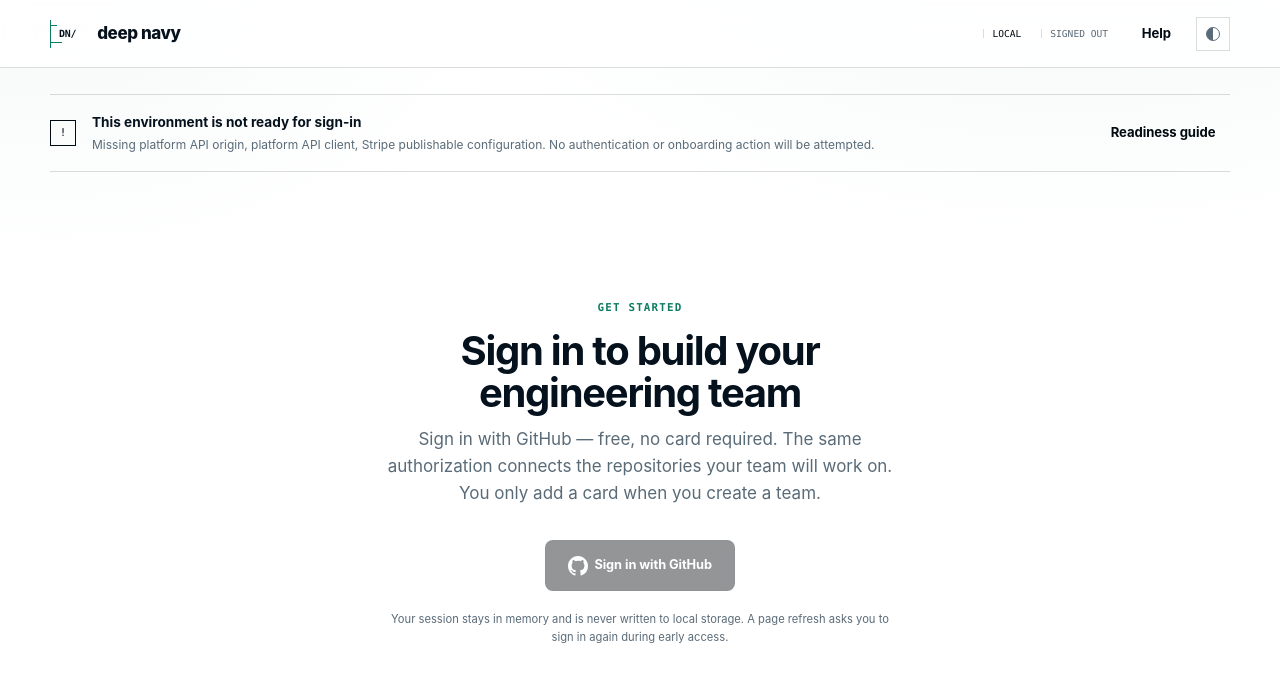
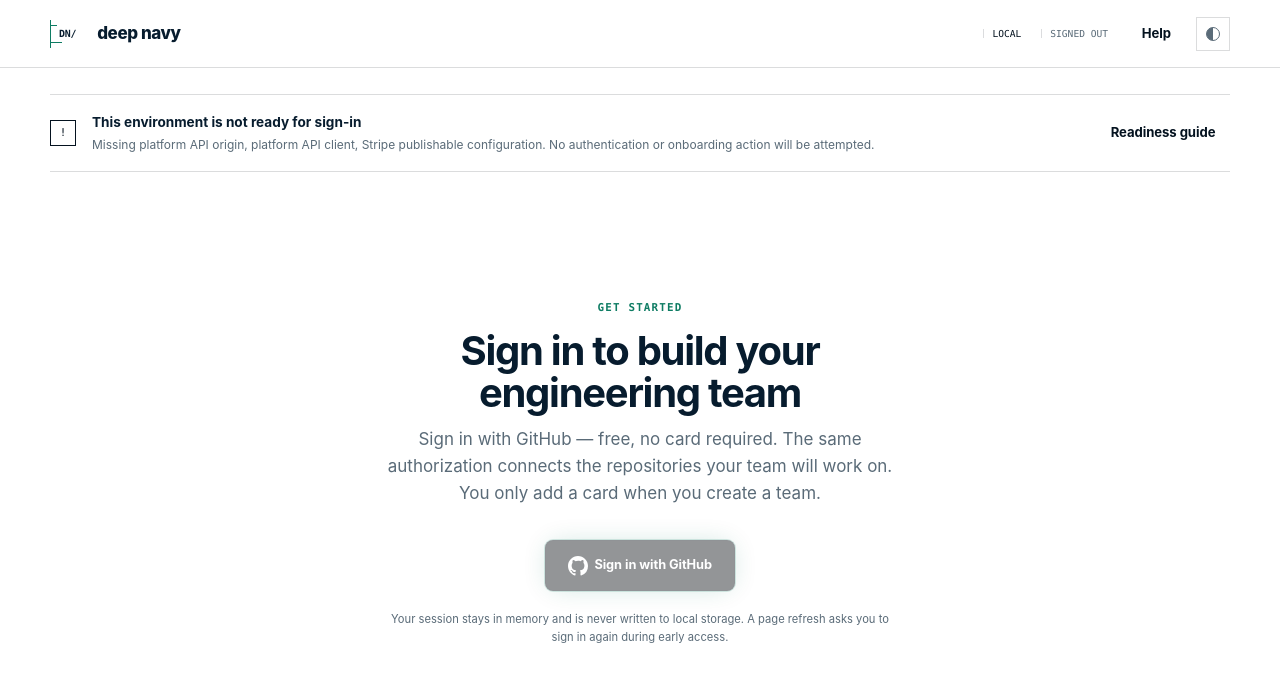
Before and after one commit to deep-navy/deep-navy-site, a Jekyll site: the page built from app/index.html, in a window 1280 px wide. Shown: the top 682 px of the page. Built offline with Jekyll 4.4.1, drawn with Linux system fonts in a browser that asks for light colours.

Commit message:
feat(design): make the navy readable as navy, and give the page depth
The last palette change moved the ground seven points of blue. That is
invisible, which is why the design looked unchanged - a fair reading,
because on screen it was still just black. The ramp now sits 27 points
of blue above red at the ground and carries the hue up through every
elevation.

Colour alone was never going to fix it. The ground is one flat value, so
any page without panels - signing in, an empty workspace - painted as a
black rectangle no matter how blue the token was. Light now falls from
the surface: the top of the page sits nearer it, the bottom recedes into
the trench. That is the actual deep-ocean idea, and it costs two fixed
gradients that never repaint.

The primary action was the quietest element on the sign-in screen: a
neutral grey button on a dark ground. GitHub owns its mark and colours,
so the emphasis goes around the button as a seafoam ring rather than
repainting their brand.

Contrast re-verified against the new ground: body text 17.5:1, accent
text 11.6:1, muted 6.2:1, the emissive dot 12.3:1.

Co-Authored-By: Claude Fable 5 <noreply@anthropic.com>

```diff
--- a/assets/css/main.css
+++ b/assets/css/main.css
@@ -991,3 +991,45 @@ pre { overflow-x: auto; padding: 1.2rem; border: 1px solid var(--line); border-r
   .button[aria-busy="true"]::before { animation: none; }
   .crew-row.is-on .crew-dot { animation: none; }
 }
+
+/* ══════════════════════════════════════════════════════════════════
+   Depth.
+
+   The ground is one flat colour, so a page without panels - signing in,
+   an empty workspace - renders as a black rectangle regardless of how
+   blue the token is. Light falls from the surface: the top of the page
+   sits nearer it and the bottom recedes into the trench. This is the
+   whole reason the brand is called deep navy, and it costs two
+   gradients that never repaint.
+   ══════════════════════════════════════════════════════════════════ */
+body {
+  background-image:
+    radial-gradient(120% 65% at 50% -10%, var(--accent-a08) 0%, transparent 62%),
+    linear-gradient(180deg, var(--abyss-2) 0%, var(--abyss-0) 46%, #030d18 100%);
+  background-attachment: fixed;
+  background-repeat: no-repeat;
+}
+:root[data-theme="light"] body { background-image: none; }
+@media (prefers-color-scheme: light) {
+  :root:not([data-theme="dark"]) body { background-image: none; }
+}
+
+/* The one thing on the page that glows. A primary action rendered in
+   neutral grey on a dark ground disappears, which is how "Sign in with
+   GitHub" - the only action on that screen - ended up the quietest
+   element on it. GitHub owns the mark and the button's own colours, so
+   the emphasis goes around it rather than repainting their brand. */
+.signed-out-card .button-github,
+.button-github {
+  box-shadow:
+    0 0 0 1px var(--accent-a35),
+    0 0 28px -6px rgb(var(--accent-rgb) / .5);
+}
+.button-github:hover {
+  box-shadow:
+    0 0 0 1px rgb(var(--accent-rgb) / .6),
+    0 0 34px -4px rgb(var(--accent-rgb) / .7);
+}
+@media (prefers-reduced-motion: reduce) {
+  .button-github { transition: none; }
+}
--- a/assets/css/tokens.css
+++ b/assets/css/tokens.css
@@ -31,12 +31,12 @@
      rise. Each step is a real elevation — the previous palette collapsed
      five of these to one value, which is why every "raised" surface in the
      old build rendered perfectly flat. */
-  --abyss-0:  #020a12;   /* deepest ground — is it black? is it blue? */
-  --abyss-1:  #05121e;
-  --abyss-2:  #081b2b;
-  --abyss-3:  #0d2537;
-  --abyss-4:  #123044;
-  --abyss-5:  #183b52;
+  --abyss-0:  #04121f;   /* deepest ground — is it black? is it blue? */
+  --abyss-1:  #071c2e;
+  --abyss-2:  #0b273e;
+  --abyss-3:  #10324e;
+  --abyss-4:  #163f60;
+  --abyss-5:  #1d4d74;
 
   /* Seafoam — bioluminescence, and the only thing in the product that glows.
      --seafoam-4 is the signature; the darker steps exist because seafoam on
```
